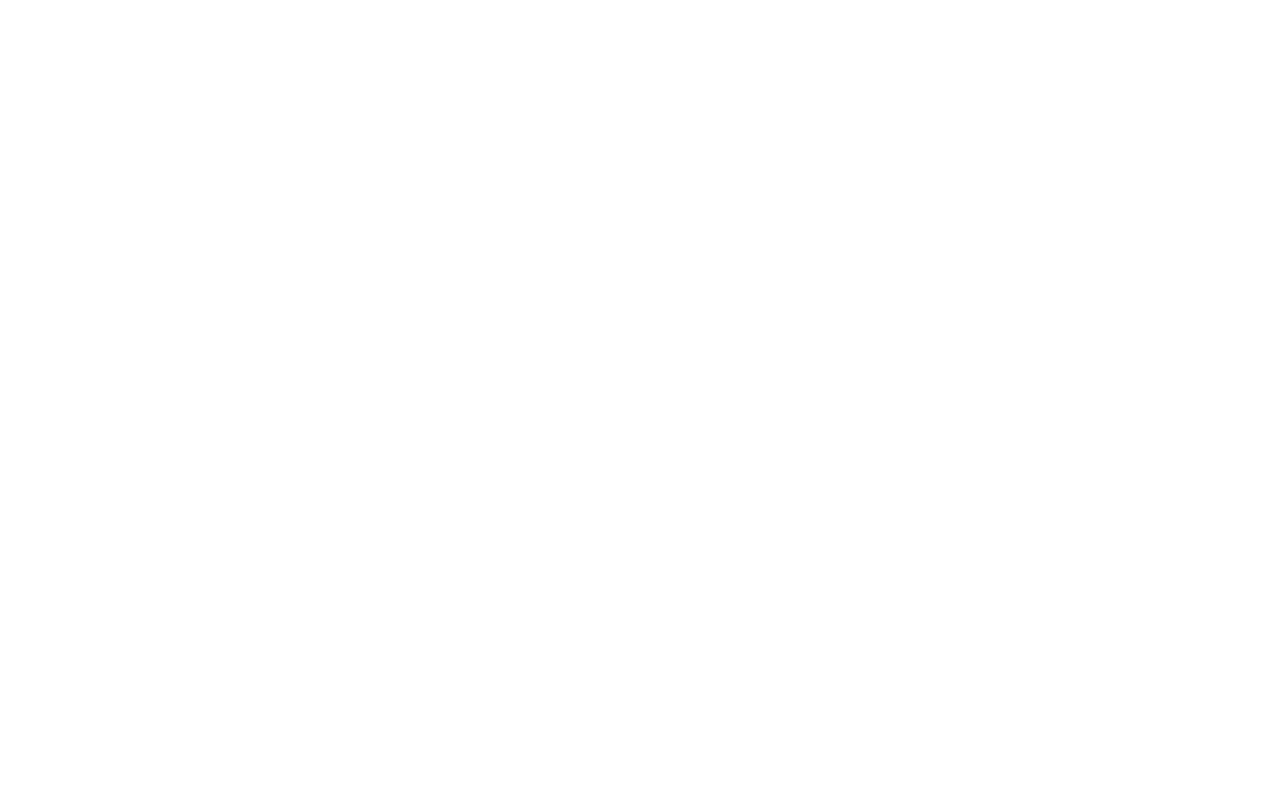
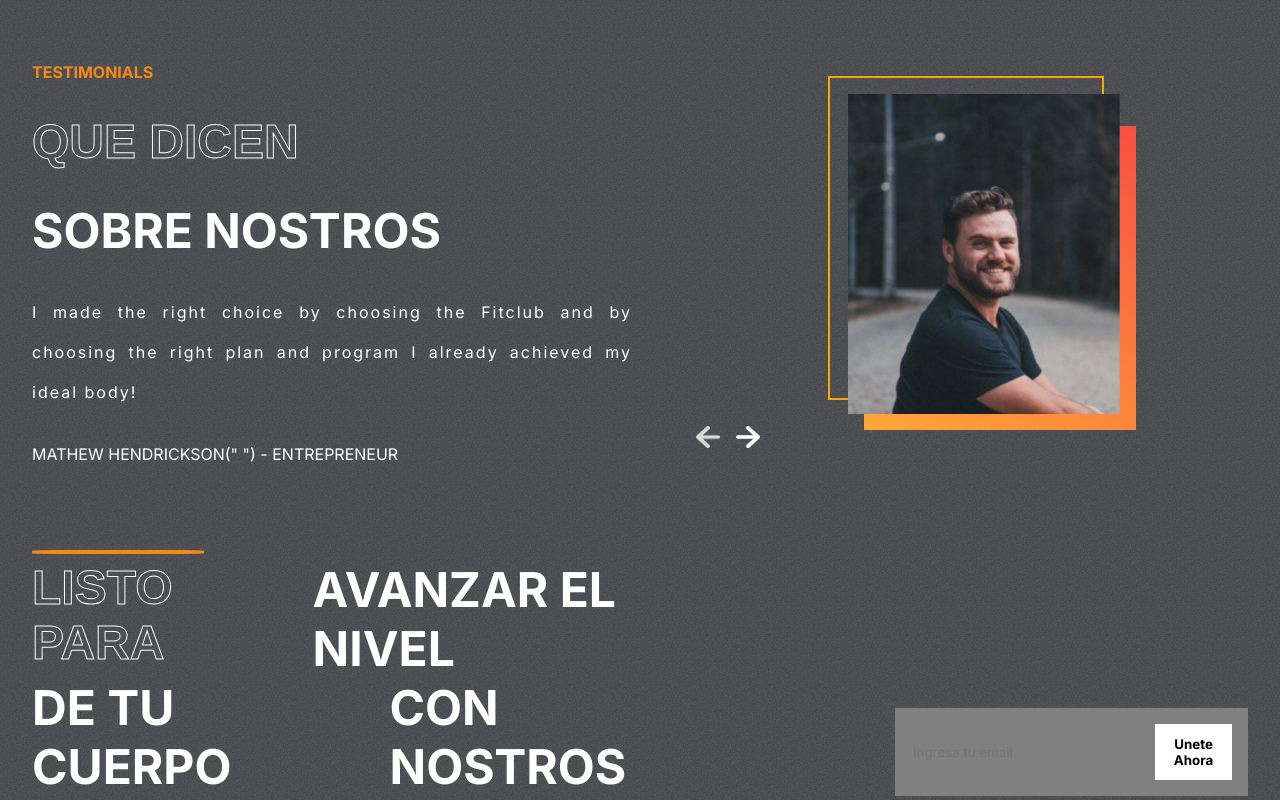
Before and after one commit to SantiagoNaya/agarrefalso, a React (Create React App) app: page / in a window 1280 px wide. Shown: the part 2400-3200 px from the top of the page. Before the commit the page ends 2366 px from the top, so only its background shows below. Built offline with nearby package versions, Linux system fonts and the light colour scheme.

Commit message:
feat: ultimo commit tuve trabajando en la seccion de testimonios la seccion join y footer ya esta todo terminado la parte visual

```diff
--- a/src/App.js
+++ b/src/App.js
@@ -3,6 +3,10 @@
 import Programs from './components/Programs/Programs';
 import Reasons from './components/Reasons/Reasons';
 import Plans from './components/Plans/Plans';
+import Testimonials from './components/Testimonials/Testimonials';
+import Join from './components/Join/Join';
+import Footer from './components/Footer/Footer';
+
 function App() {
   return (
     <div className="App">
@@ -10,6 +14,10 @@
         <Programs/>
         <Reasons/>
         <Plans/>
+        <Testimonials/>
+        <Join/>
+        <Footer/>
+
 
         </div>
   );
--- /dev/null
+++ b/src/components/Footer/Footer.css
@@ -0,0 +1,36 @@
+.Footer-container{
+    position: relative;
+}
+
+
+.Footer-container>hr{
+
+    border: 1px solid var(--lightgray);
+}
+
+.footer{
+    padding: 1rem 2rem;
+    display: flex;
+    flex-direction: column;
+    gap: 4rem;
+    justify-content: center;
+    align-items: center;
+    height: 20rem;
+}
+
+.social-links{
+display: flex;
+gap: 4rem;
+
+
+}
+
+.social-links>img{
+    width: 2rem;
+    height: 2rem;
+    cursor: pointer;
+}
+
+.logo-f>img{
+    width: 10rem;
+}
--- /dev/null
+++ b/src/components/Footer/Footer.jsx
@@ -0,0 +1,28 @@
+import React from 'react'
+import './Footer.css'
+import Github from "../../assets/github.png"
+import Instagram from "../../assets/instagram.png"
+import Linkedin from "../../assets/linkedin.png"
+import Logo from "../../assets/logo.png"
+
+const Footer = () => {
+  return (
+    <div children="Footer-container">
+
+        <hr />
+<div className="footer">
+    <div className="social-links">
+    <img src={Github} alt="" />
+    <img src={Instagram} alt="" />
+    <img src={Linkedin} alt="" />
+    </div>
+
+<div className="logo">
+    <img src={Logo} alt="" />
+</div>
+</div>
+</div>
+  )
+}
+
+export default Footer
--- /dev/null
+++ b/src/components/Join/Join.css
@@ -0,0 +1,55 @@
+.Join{
+    display: flex;
+    padding: 0 2rem;
+    gap: 10rem;
+}
+
+
+
+.left-j{
+    color: white;
+    font-size: 3rem;
+    font-weight:bold ;
+    text-transform: uppercase;
+    position: relative;
+}
+
+
+
+.left-j>hr{
+   width: 10.5rem;
+    position: absolute;
+    border: 2px solid var(--orange);
+    border-radius: 20%;
+    margin: -10px 0;
+}
+
+
+.left-j>div{
+
+    display: flex;
+    gap: 1rem;
+
+}
+
+
+.right-j{
+    display: flex;
+    justify-content: center;
+    align-items: flex-end;
+}
+
+
+.email-container{
+    display: flex;
+    gap: 3rem;
+    background-color: gray;
+    padding: 1rem;
+}
+
+.email-container>input{
+    background-color: transparent;
+    border: none;
+    outline: none;
+    color: var(--lightgray);
+}
--- /dev/null
+++ b/src/components/Join/Join.jsx
@@ -0,0 +1,30 @@
+import React from 'react'
+import './Join.css'
+
+const Join = () => {
+  return (
+   <div className="Join" id="join-us">
+<div className='left-j'>
+    <hr />
+
+<div>
+<span className='stroke-text'>LISTO PARA</span>
+<span>AVANZAR EL NIVEL </span>
+</div>
+<div>
+<span>DE TU CUERPO</span>
+<span>CON NOSTROS</span>
+</div>
+</div>
+<div className='right-j'>
+
+<form action="" className="email-container">
+<input type="email" name='user_email' placeholder='Ingresa tu email' />
+<button className='btn btn-j'>Unete Ahora</button>
+</form>
+</div>
+   </div>
+  )
+}
+
+export default Join
--- /dev/null
+++ b/src/components/Testimonials/Testimonials.css
@@ -0,0 +1,93 @@
+.Testimonials{
+    display: flex;
+    gap: 1rem;
+    padding: 0 2rem;
+
+}
+
+.left-t{
+    display: flex;
+    flex: 1 1;
+    gap: 2rem;
+    flex-direction: column;
+    text-transform: uppercase;
+    color: white;
+}
+
+
+
+.left-t>:nth-child(1)
+{
+
+color: var(--orange);
+font-weight: bold;
+
+}
+
+.left-t>:nth-child(2),
+.left-t>:nth-child(3){
+font-weight: bold;
+font-size: 3rem;
+}
+.left-t>:nth-child(4){
+    text-transform: none;
+    text-align: justify;
+    letter-spacing: 2px;
+    line-height: 40px;
+}
+
+
+.right-t{
+    flex: 1 ;
+    position: relative;
+}
+
+.right-t>img{
+    position: absolute;
+    width: 17rem;
+    height: 20rem;
+    object-fit: cover;
+    right: 8rem;
+    top: 2rem;
+
+
+
+}
+
+
+.right-t>:nth-child(1){
+    position:absolute;
+    width: 17rem;
+    height: 20rem;
+    border: 2px solid orange;
+    background-color: transparent ;
+    right: 9rem;
+    top: 0.9rem;
+
+}
+.right-t>:nth-child(2){
+position: absolute;
+width: 17rem;
+height: 19rem;
+right: 7rem;
+top: 4rem;
+background: var(--planCard);
+
+
+
+}
+
+.arrows{
+    display: flex;
+    gap: 1rem;
+    position: absolute;
+    bottom: 1rem;
+    left: 3rem;
+
+}
+
+
+.arrows>img{
+    width: 1.5rem;
+    cursor: pointer;
+}
--- /dev/null
+++ b/src/components/Testimonials/Testimonials.jsx
@@ -0,0 +1,62 @@
+import React, { useState } from 'react'
+import './Testimonials.css'
+import { testimonialsData } from '../../data/testimonialsData'
+import leftArrow from '../../assets/leftArrow.png'
+import rightArrow  from '../../assets/rightArrow.png'
+
+const Testimonials = () => {
+
+    const[selected,setSelected]=useState(0);
+    const tLenght = testimonialsData.length;
+  return (
+    <div className='Testimonials'>
+    <div className="left-t">
+    <span>Testimonials</span>
+    <span className='stroke-text'>Que dicen</span>
+    <span>Sobre Nostros </span>
+    <span>
+        {testimonialsData[selected].review}
+    </span>
+    <span>
+        <span style={{color:'"var((--orange)'}}>
+       {testimonialsData[selected].name}
+    </span>(" ")
+
+    -   {testimonialsData[selected].status}
+    </span>
+    </div>
+    <div className="right-t">
+        <div></div>
+        <div></div>
+         {/*funcion para recorrer los testimonios */}
+        <img src={testimonialsData[selected].image} alt="" />
+
+        <div className="arrows">
+            <img
+            onClick={()=>{
+               selected===0
+            ? setSelected(tLenght -1)
+            : setSelected((prev)=> prev-1);
+            }}
+
+            src={leftArrow}
+            alt=""
+            />
+         <img
+         onClick={()=>{
+            selected === tLenght -1
+            ? setSelected(0)
+            : setSelected((prev)=>prev+1);
+
+         }}
+
+         src={rightArrow} alt="" />
+            </div>
+    </div>
+    </div>
+
+
+  )
+}
+
+export default Testimonials
```
